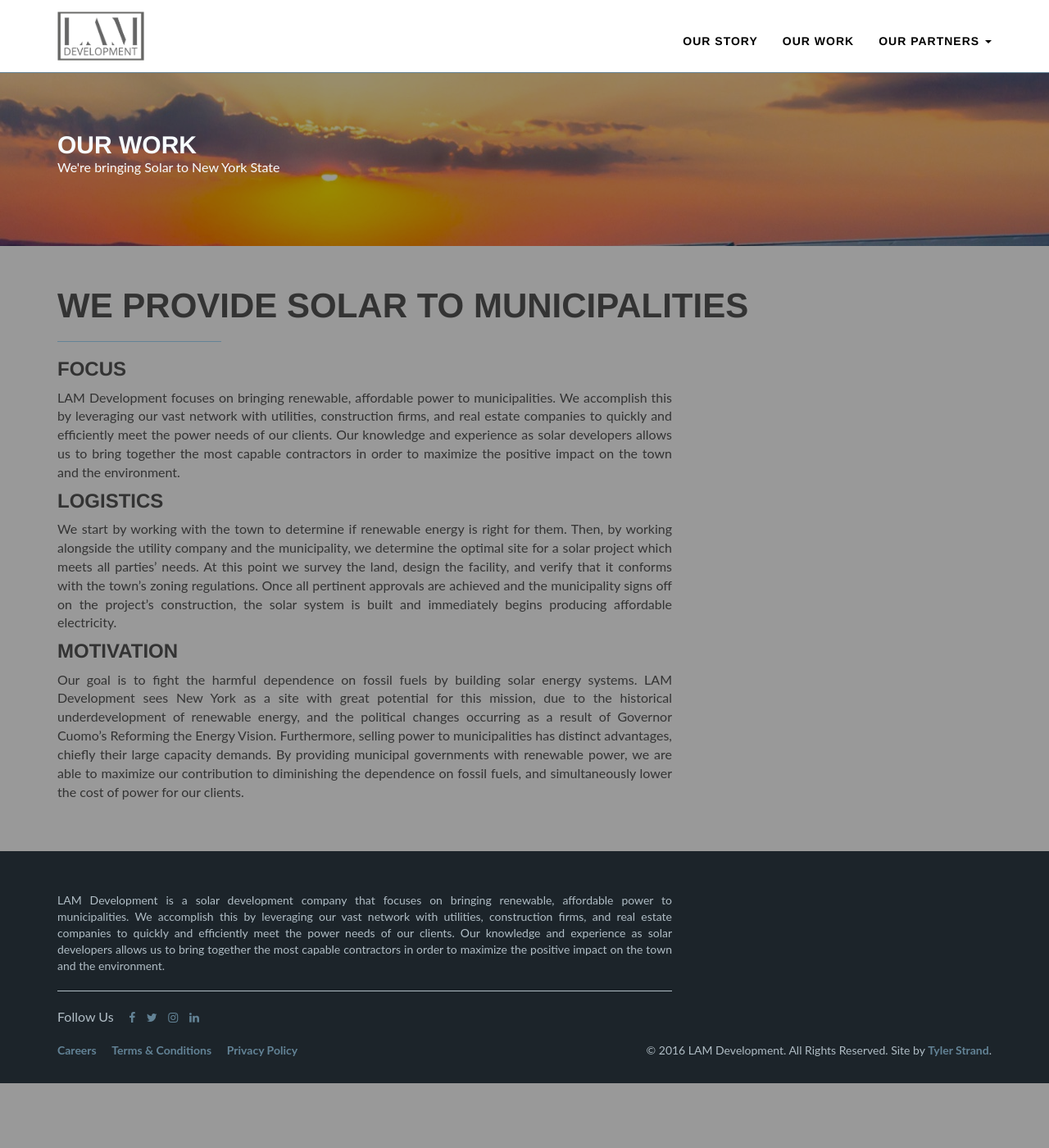
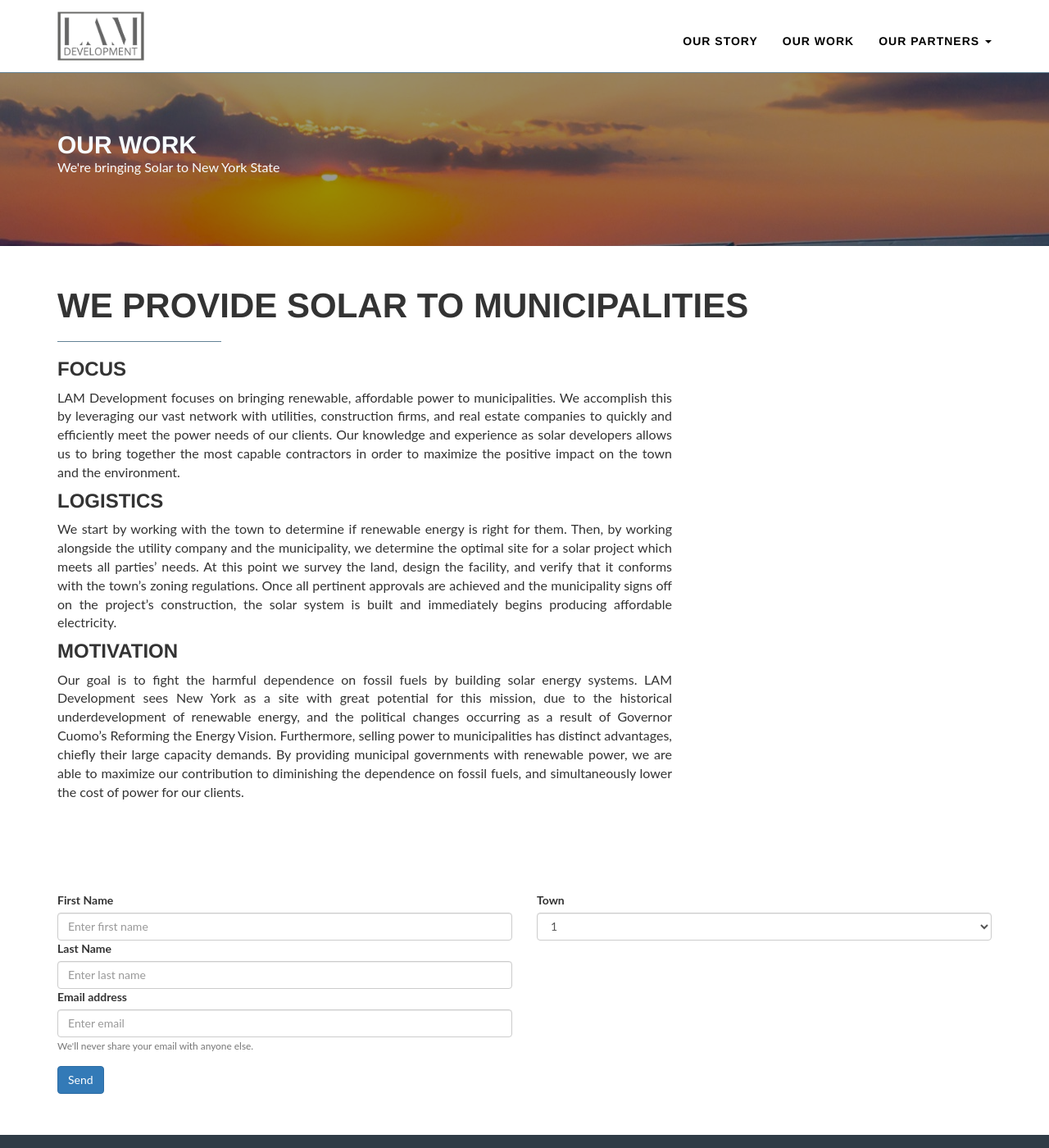
Before and after one commit to tstrand/lamdevelopment, a Jekyll site: the page built from work.markdown, in a window 1280 px wide and 1400 px high. Shown: the whole window at 82% size. Built offline with Jekyll 4.4.1, drawn with Linux system fonts in a browser that asks for light colours; nearby versions of some CDN libraries.

Commit message:
working video

```diff
--- a/_layouts/index.html
+++ b/_layouts/index.html
@@ -3,16 +3,17 @@
 ---
 
 <header class="header-bg">
+    <div class="video-container">
         <video autoplay="" loop="" muted="" poster="https://s3-us-west-2.amazonaws.com/s.cdpn.io/4273/polina.jpg" id="bgvid" class="bgvid no-mobile">
             <source src="../img/trim.mp4" type="video/mp4">
             BGBGBGBGBGBGBGBGBGB
         </video>
-    <div class="bg-mask">
+    </div>
+    <div class="bg-mask"></div>
     <div class="header-content">
             <div class="header-content-inner">
                 <h1>{{ page.header-text }}</h1>
                 <h2>{{ page.header-subtext }}</h2>
-                </div>
             </div>
     </div>
 </header>
--- a/_layouts/page.html
+++ b/_layouts/page.html
@@ -2,8 +2,8 @@
 layout: default
 ---
 
-<header class="image-bg-fluid-height page">
-    <div class="bg-mask">
+<header class="header-page">
+    <div class="bg-page-mask">
         <div class="container">
             <h2 class="white">{{ page.header-text }}</h2>
             <p class="white">{{ page.subheader-text }}</p>
@@ -12,7 +12,5 @@
 </header>
 
 <div class="container">
-	<section>
-		{{ content }}
-	</section>
+	{{ content }}
 </div>
--- a/_layouts/story.html
+++ b/_layouts/story.html
@@ -2,7 +2,7 @@
 layout: page
 ---
 
-<!-- History of Solar -->
+<section>
     <div class="row">
         <div class="col-xs-12">
             <h2 class="solution-title">{{ page.section1-title }}</h2>
@@ -39,3 +39,4 @@
             <p class="small">{{ page.subsection3-body }}</p>
         </div>
     </div>
+</section>
--- a/_layouts/work.html
+++ b/_layouts/work.html
@@ -2,7 +2,7 @@
 layout: page
 ---
 
-<!-- Our Work -->
+<section>
     <div class="row">
         <div class="col-xs-12">
             <h2 class="solution-title">{{ page.section1-title }}</h2>
@@ -19,3 +19,39 @@
             <p class="small">{{ page.subsection3-body }}</p>
         </div>
     </div>
+</section>
+
+<section>
+    <div class="row">
+        <form id="form">
+            <div class="col-lg-6 col-md-6">
+                <div class="form-group">
+                    <label for="firstName">First Name</label>
+                    <input name="firstName" type="email" class="form-control" id="firstName" placeholder="Enter first name" required>
+
+                    <label for="lastName">Last Name</label>
+                    <input name="lastName" type="name" class="form-control" id="lastName" placeholder="Enter last name" required>
+
+                    <label for="email">Email address</label>
+                    <input name="email" type="email" class="form-control" id="email" placeholder="Enter email" required>
+                    <small id="emailHelp" class="form-text text-muted">We'll never share your email with anyone else.</small>
+                </div>
+            </div>
+            <div class="col-lg-6 col-md-6">
+                <div class="form-group">
+                    <label for="exampleSelect1">Town</label>
+                    <select name="town" class="form-control" id="exampleSelect1">
+                        <option>1</option>
+                        <option>2</option>
+                        <option>3</option>
+                        <option>4</option>
+                        <option>5</option>
+                    </select>
+                </div>
+            </div>
+            <div class="col-xs-12">
+                <button type="submit" id="form-submit" class="btn btn-primary">Send</button>
+            </div>
+        </form>
+    </div>
+</section>
--- a/css/main.scss
+++ b/css/main.scss
@@ -196,23 +196,26 @@
 
 /* Header */
 .header-bg {
-  background: url('/img/panels.jpg') no-repeat center center scroll;
-  -webkit-background-size: cover;
-  -moz-background-size: cover;
-  -o-background-size: cover;
-  background-size: cover;
+  position: relative;
+  width: 100%;
   height: 100vh;
 }
+.video-container{
+  position: fixed;
+  top: 0;
+  bottom: 0;
+  left: 0;
+  right: 0;
+  z-index: -1;
+}
 .bgvid {
-  -webkit-background-size: cover;
-  -moz-background-size: cover;
-  -o-background-size: cover;
-  background-size: cover;
-  height: 100vh;
+  position: absolute;
+  height: 100%;
+  left: 50%;
+  transform: translate(-50%, 0%);
 }
 .no-mobile {
 }
-
 .bg-mask {
   position: absolute;
   top: 0;
@@ -258,12 +261,19 @@
 }
 
 /* Who We Are */
-.page {
+.header-page {
   background-image: url('/img/sunset.jpg');
   height: 300px;
 }
-.page > .bg-mask > .container > h1,
-.page > .bg-mask > .container > h2 {
+.bg-page-mask {
+  position: absolute;
+  top: 0;
+  height: 300px;
+  width: 100%;
+  background: rgba(0,0,0,0.4);
+}
+.bg-page-mask > .container > h1,
+.bg-page-mask > .container > h2 {
   padding-top: 160px;
   text-align: left;
   margin: 0px;
--- a/js/main.js
+++ b/js/main.js
@@ -41,4 +41,16 @@
         });
     });
 
+    $('#form-submit').click(function(){
+        e.preventDefault();
+        $.ajax({
+            url:'http://formspree.io/tylermstrand@gmail.com',
+            type:'post',
+            data:$('#form').serialize(),
+            success:function(){
+                alert("worked");
+            }
+        });
+    }
+
 })(jQuery); // End of use strict
```
Lines whose indentation alone changed are shown as unchanged.
